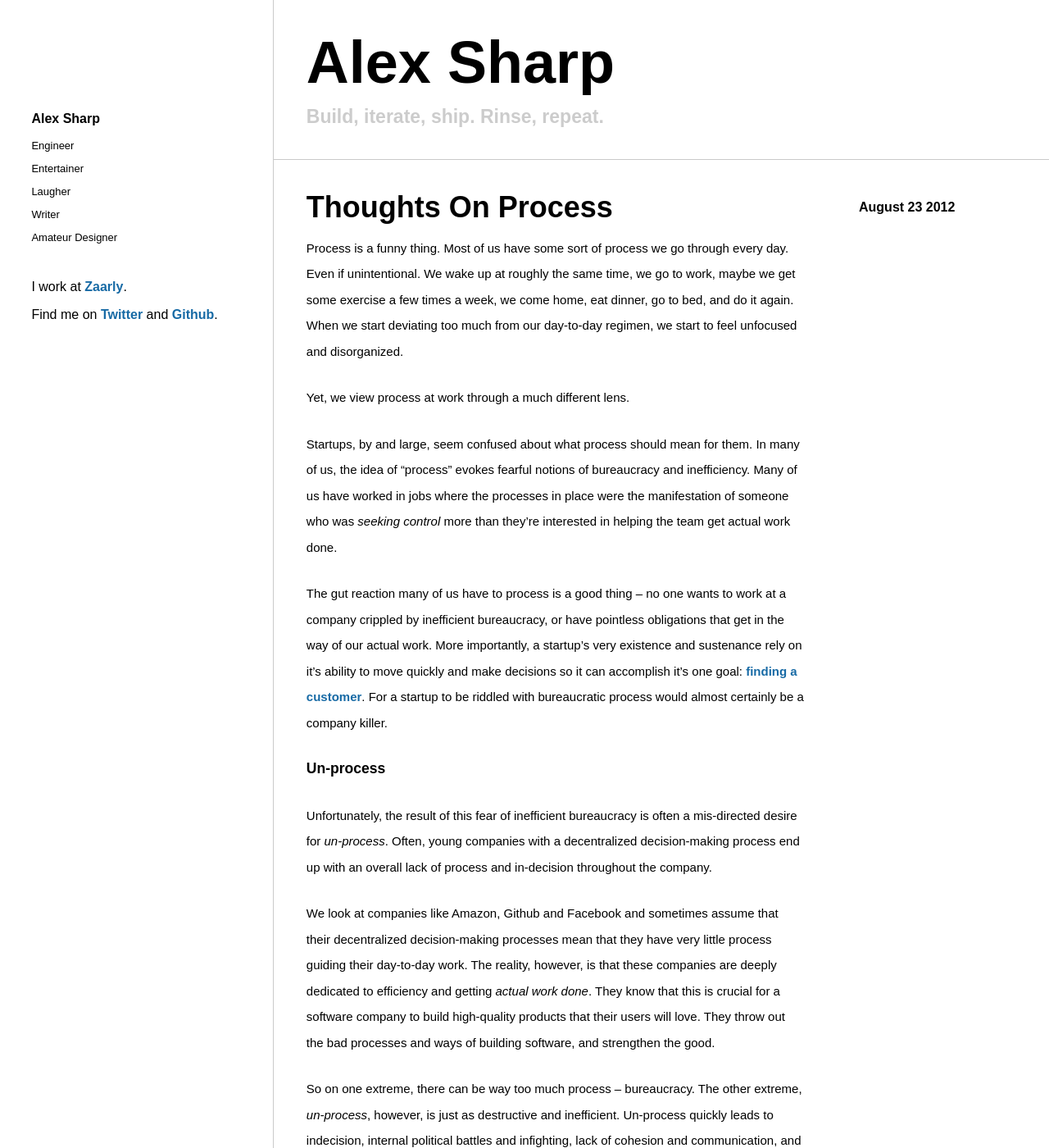
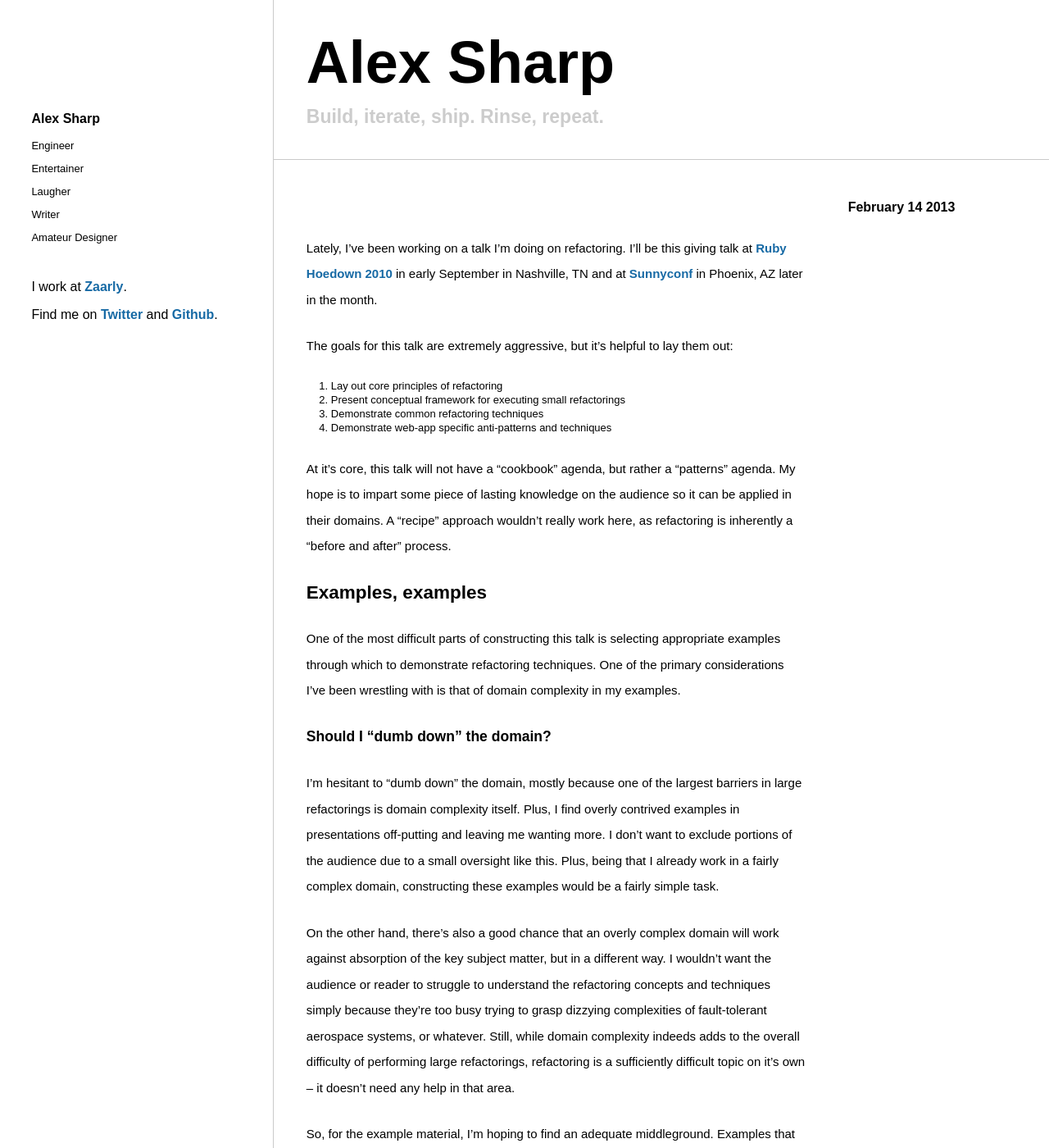
Before and after one commit to ajsharp/ajsharp.github.io, a Jekyll site: the page built from index.html, in a window 1280 px wide and 1400 px high. Shown: the whole window at 82% size. Built offline with Jekyll 4.4.1, drawn with Linux system fonts in a browser that asks for light colours; comment, search, counter and statistics services are not loaded; some of the changed text lies outside the part shown.

Commit message:
add remainder of old posts

```diff
--- a/_posts/2010-05-04-ruby-will-treat-you-like-an-adult.md
+++ b/_posts/2010-05-04-ruby-will-treat-you-like-an-adult.md
@@ -1,3 +1,8 @@
+---
+layout: post
+title: Ruby Will Treat You Like an Adult
+---
+
 One of the things that I love most about Ruby is that it is an "adult's language". It is a very powerful language; as such, it doesn't put many restrictions on what you can do with your objects and classes.
 
 Most of are familiar with the ability open up and modify any class in Ruby, including what might be referred to in other languages as "primitives". Take the following example:
--- /dev/null
+++ b/_posts/2010-07-11-testing-rails-view-helpers.md
@@ -0,0 +1,80 @@
+---
+layout: post
+title: Testing rails view helpers
+---
+
+Rails view helpers are easy to overlook in your test suite, but they want your testing love just like your models. I generally use view helpers for one of two reasons: 1.) when I'm trying to output something that's a bit too hairy to leave in a view or 2.) when I want to DRY up some view code. Both of these reasons warrant testing this code.
+
+At first, view helpers can be kinda awkard to test, but in this post I'll show that testing view helpers can be quite simple.
+
+## Mongoflow == Rubyflow + Mongoid + Rails 3 + Refactoring Love
+
+Recently [@theriffer](http://twitter.com/theriffer) and I have been hacking on [mongoflow](http://mongoflow.heroku.com), a [MongoDB](http://mongodb.org) link aggregator heavily inspired by [rubyflow](http://rubyflow.com). In fact, the super-awesome [Peter Cooper](http://peterc.org/) was gracious enough to open source the original rubyflow codebase. We've decided to go with [mongoid](http://mongoid.org) as the Mongo ODM (object-document mapper) and rails 3. Refactoring Peter's original version of Rubyflow to rails 3 has been a fun little project. (To view the code for MongoFlow, check out the [github project](http://github.com/brainscott/mongoflow).)
+
+## Rails 3 form error helpers
+
+As I was clicking through the app, I noticed some deprecation warnings flying by in the server output. As it turns out, the `error_messages_for` and `f.error_messages` methods [have been deprecated in rails 3 beta 3](http://weblog.rubyonrails.org/2010/4/13/rails-3-0-third-beta-release) and moved to plugins. I was never really crazy about the default error message style, so I decided to write my own super-simple helper method to show error messages for an object.
+
+Keep in mind that rails view helpers are simply modules that get included into an `ActionView` template. Thus, the methods you define in a helper are available to you in templates as instance methods. However, we often use helpers to abstract creating HTML markup, and we often do this by leveraging the rails view helper methods (such as `content_tag`).
+
+So in order to test view helpers that use the rails helper methods, we need to simulate the scope in which we would otherwise be calling our helper methods - a view template instance.
+
+{% highlight ruby %}
+ module ApplicationHelper
+  def form_errors(obj)
+    content_tag :ul, :class => 'errorExplanation' do
+      obj.errors.full_messages.collect { |msg| content_tag :li, msg }.join('')
+    end
+  end
+end
+
+describe ApplicationHelper do
+  class MockView < ActionView::Base
+    include ApplicationHelper
+  end
+
+  describe '#form_errors' do
+    class FakeItem
+      include Mongoid::Document
+
+      field :title
+      validates_presence_of :title
+      validates_length_of   :title, :minimum => 8
+    end
+
+    before(:each) { @template = MockView.new }
+    after(:all)   { FakeItem.destroy_all         }
+
+    it 'should display multiple errors hash in a list' do
+      item = FakeItem.create
+      msg1 = item.errors.full_messages[0]
+      msg2 = item.errors.full_messages[1]
+
+      @template.form_errors(item).should == "<ul class=\"errorExplanation\"><li>#{msg1}</li><li>#{msg2}</li></ul>"
+    end
+
+    it 'should display one error in a list' do
+      item = FakeItem.create :title => "2short"
+      msg = item.errors.full_messages[0]
+
+      @template.form_errors(item).should == "<ul class=\"errorExplanation\"><li>#{msg}</li></ul>"
+    end
+  end
+end
+{% endhighlight %}
+
+## Rails to the rescue!
+
+Luckily, creating an instance of `ActionView::Base` is _absolutely trivial_. All we need to do is create a new class that extends `ActionView::Base`, include our helper module, and instantiate it. That's it. No params, nothing. Boom. Awesome. You can see where I've created the `MockView` class on line 11.
+
+By extending from `ActionView::Base`, we get access to all the other helper modules that rails would give you in a view template, in our test suite. If we had just created a plain-vanilla ruby class for `MockView`, trying to call the `content_tag` method on it would raise a `NoMethodError`.
+
+The second class, `FakeItem`, is an actual valid Mongoid model, with a `title` field and two validations on that field.
+
+The reason for that I've created a proper Mongoid class (as opposed to stubbing certain methods or creating a mock object) is that Mongoid leverages the new `ActiveModel` API, which is where validations and validation errors (among other things) are handled in rails 3. The implementation of the `form_errors` method is dependent upon the `ActiveModel` api, and I would rather have access to the real errors objects, as opposed to attempting to stub out the portion of the api we're using in the `form_errors` method, which could get messy. Plus, creating classes in Ruby is so trivial, so why not!?
+
+In the first example, the model instance will get two errors placed on it by `ActiveModel`. To test the `#form_errors` method, I'm simply asserting it outputs the correct html markup around the error messages coming from the model. A bit brute force, yes; but it's the best way that I know of to test the entire `#form_errors` method, rather than just pieces of it.
+
+An alternative might have been to place message expectations on the various calls to the `content_tag` method, but that's a lot of magic, and not much benefit. And I [hate magic](http://www.youtube.com/watch?v=AYxu_MQSTTY) ;)
+
+I hope you've found this post useful. I'd love to see how other people are testing view helpers, so please post what you're doing in the comments.
--- /dev/null
+++ b/_posts/2010-07-17-slides-for-practical-ruby-projects-ruby-midwest.md
@@ -0,0 +1,6 @@
+---
+layout: post
+title: Slides for Practical Ruby Projects with MongoDB at Ruby Midwest
+---
+
+Here are [my slides](http://www.slideshare.net/drumwurzel/practical-ruby-projects-with-mongo-db-ruby-midwest-4777566) for "Practical Ruby Projects with MongoDB", a talk I gave at [Ruby Midwest](http://rubymidwest.com). Enjoy.
--- /dev/null
+++ b/_posts/2010-08-12-building-a-refactoring-talk-part-1.md
@@ -0,0 +1,31 @@
+---
+layout: post
+title: Building a Refactoring Talk: Part 1
+---
+
+Lately, I've been working on a talk I'm doing on refactoring. I'll be this giving talk at [Ruby Hoedown 2010](http://rubyhoedown.com) in early September in Nashville, TN and at [Sunnyconf](http://sunnyconf.com) in Phoenix, AZ later in the month.
+
+The goals for this talk are extremely aggressive, but it's helpful to lay them out:
+
+1. Lay out core principles of refactoring
+1. Present conceptual framework for executing small refactorings
+1. Demonstrate common refactoring techniques
+1. Demonstrate web-app specific anti-patterns and techniques
+
+At it's core, this talk will not have a "cookbook" agenda, but rather a "patterns" agenda. My hope is to impart some piece of lasting knowledge on the audience so it can be applied in their domains. A "recipe" approach wouldn't really work here, as refactoring is inherently a "before and after" process.
+
+## Examples, examples
+
+One of the most difficult parts of constructing this talk is selecting appropriate examples through which to demonstrate refactoring techniques. One of the primary considerations I've been wrestling with is that of domain complexity in my examples.
+
+### Should I "dumb down" the domain?
+
+I'm hesitant to "dumb down" the domain, mostly because one of the largest barriers in large refactorings is domain complexity itself. Plus, I find overly contrived examples in presentations off-putting and leaving me wanting more. I don't want to exclude portions of the audience due to a small oversight like this. Plus, being that I already work in a fairly complex domain, constructing these examples would be a fairly simple task.
+
+On the other hand, there's also a good chance that an overly complex domain will work against absorption of the key subject matter, but in a different way. I wouldn't want the audience or reader to struggle to understand the refactoring concepts and techniques simply because they're too busy trying to grasp dizzying complexities of fault-tolerant aerospace systems, or whatever. Still, while domain complexity indeeds adds to the overall difficulty of performing large refactorings, refactoring is a sufficiently difficult topic on it's own -- it doesn't need any help in that area.
+
+So, for the example material, I'm hoping to find an adequate middleground. Examples that reside within sufficiently complex domains that effectively demonstrate large-scale refactoring techniques that neither exclude people with overly contrived examples nor paralyze attention spans with the minutiae of some extremely complex domain.
+
+The hard part, of course, is identifying the middleground. And I am bad at gray areas and middlegrounds.
+
+This seems like enough direction to run with. Now, off to find that perfect domain. As always, thoughts and comments are welcome.
```
